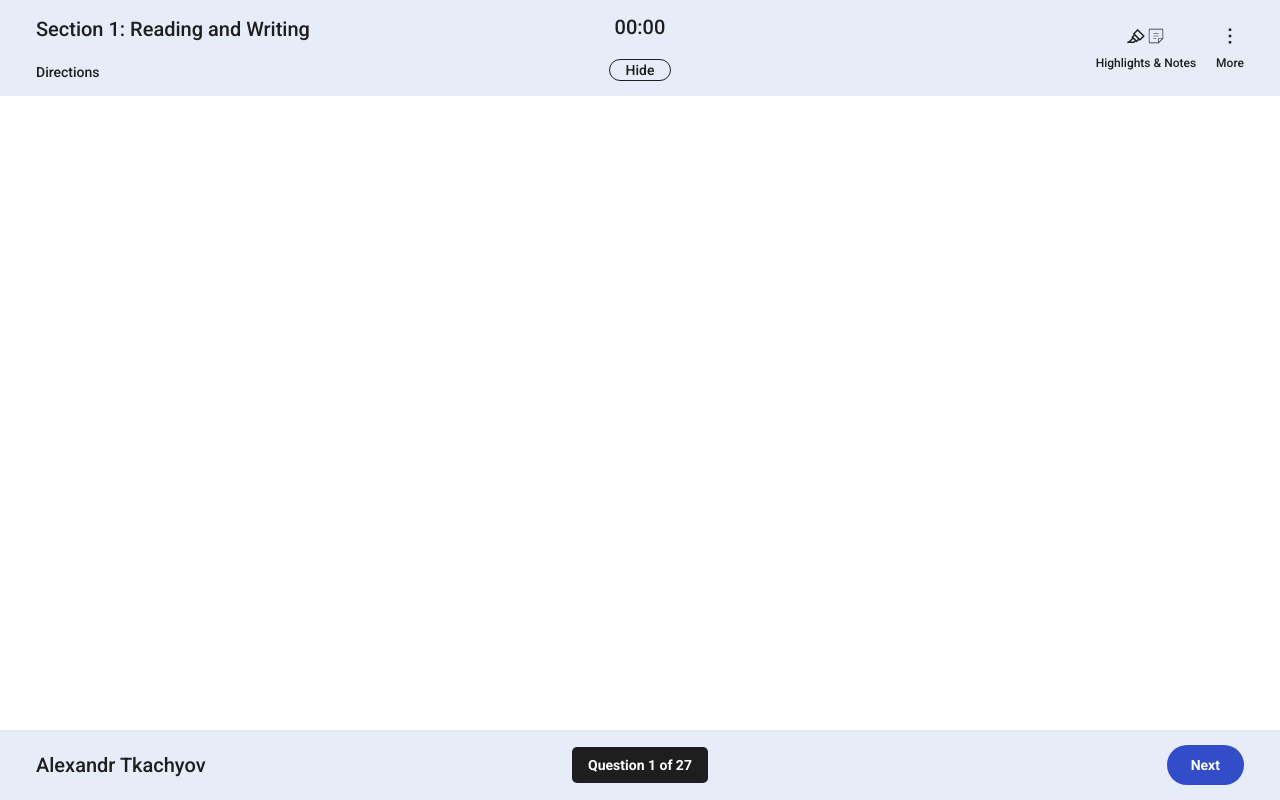
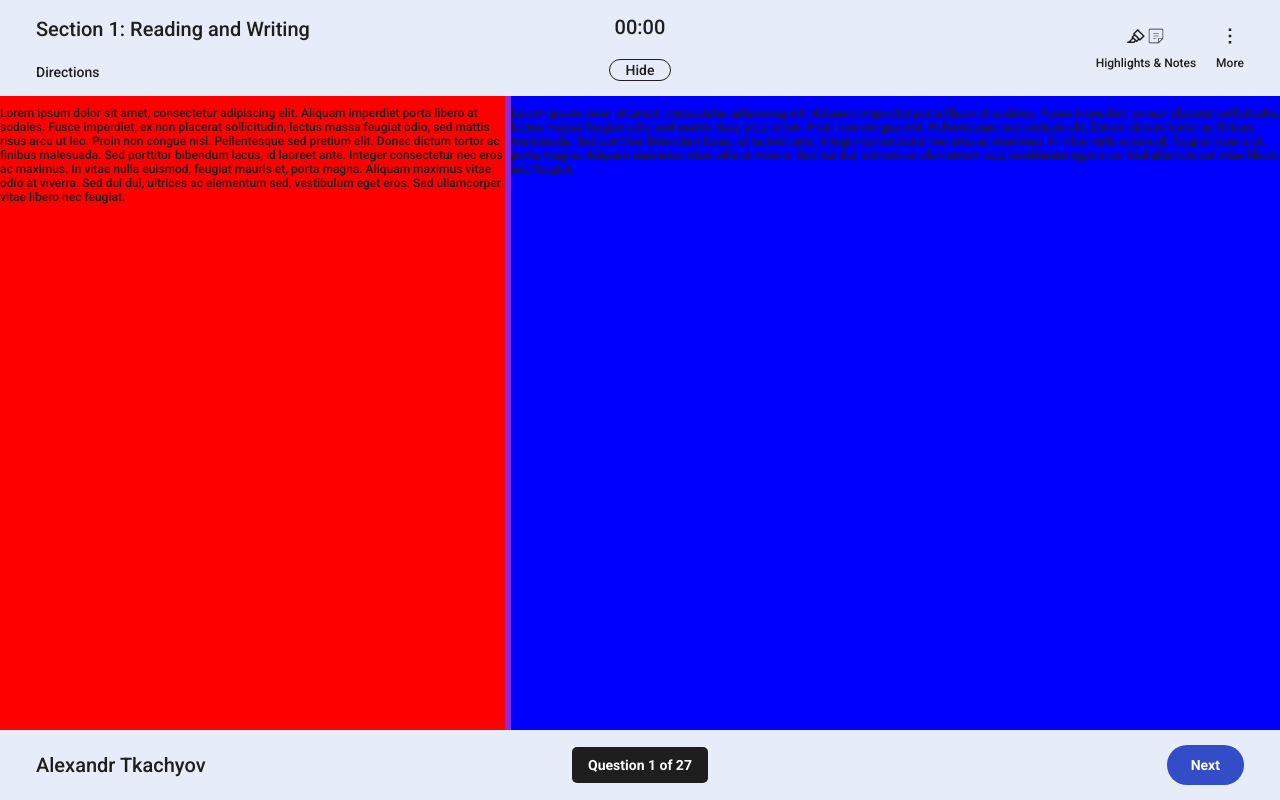
Before and after one commit to Retronn/ConceptAcademySPH, a React (Vite) app: page / in a window 1280 px wide. Built offline with nearby package versions, Linux system fonts and the light colour scheme.

Commit message:
Make resizable bar ver 1.0

```diff
--- a/src/App.jsx
+++ b/src/App.jsx
@@ -4,7 +4,7 @@ import TestFooter from "./components/testing/test-footer";
 import TestBody from "./components/testing/test-body";
 
 function App(){
-  return <div>
+  return <div className="App">
     <TestHeader/>
     <TestBody/>
     <TestFooter/>
--- a/src/components/testing/test-body.jsx
+++ b/src/components/testing/test-body.jsx
@@ -1,12 +1,19 @@
 import React from "react";
+import TestPassage from "./test-passage";
+import TestQuestion from "./test-question";
+import styles from '../../../styles/testBody.module.scss'
+
+function TestBody(){
 
 
-function TestBody(){
     return (
-        <div>
-
+        <div className={styles.testBody}>
+            <TestPassage/>
+            <TestQuestion/>
         </div>
     )
 }
 
+
+
 export default TestBody;
--- a/src/components/testing/test-passage.jsx
+++ b/src/components/testing/test-passage.jsx
@@ -0,0 +1,62 @@
+import React, {useState, useRef} from "react";
+import styles from '../../../styles/testPassage.module.scss'
+
+
+function TestPassage(){
+
+    const [passageWidth, setPassageWidth] = useState(505); // Initial width
+    const passageRef = useRef(null);
+
+    const handleResizeStart = (e) => {
+      e.preventDefault();
+
+      const startX = e.clientX;
+      const startWidth = passageRef.current.offsetWidth;
+
+      const handleResize = (event) => {
+        const widthDif = event.clientX - startX;
+        const newWidth = startWidth + widthDif;
+
+        if (newWidth > 350) {
+          passageRef.current.style.width = `${newWidth/16}rem`;
+          setPassageWidth(newWidth);
+        }
+      };
+
+      const handleResizeEnd = () => {
+        // Update the state with the final width
+        //setPassageWidth(passageRef.current.offsetWidth);
+        document.removeEventListener('mousemove', handleResize);
+        document.removeEventListener('mouseup', handleResizeEnd);
+      };
+
+      // Add event listeners
+      document.addEventListener('mousemove', handleResize);
+      document.addEventListener('mouseup', handleResizeEnd);
+    };
+
+
+    return (
+        <>
+        <div className={styles.testPassage} ref={passageRef} >
+            <div style={{width: `${passageWidth/16}rem`, maxWidth: "100%", minWidth: "100%"}}>
+                <h6>Lorem ipsum dolor sit amet, consectetur
+                    adipiscing elit. Aliquam imperdiet porta libero
+                    at sodales. Fusce imperdiet, ex non placerat sollicitudin,
+                    lectus massa feugiat odio, sed mattis risus arcu ut leo.
+                    Proin non congue nisl. Pellentesque sed pretium elit.
+                    Donec dictum tortor ac finibus malesuada. Sed porttitor
+                    bibendum lacus, id laoreet ante. Integer consectetur nec
+                    eros ac maximus. In vitae nulla euismod, feugiat mauris
+                    et, porta magna. Aliquam maximus vitae odio at viverra.
+                    Sed dui dui, ultrices ac elementum sed, vestibulum eget eros. Sed ullamcorper vitae libero nec feugiat.
+                </h6>
+            </div>
+        </div>
+        <div id={styles.resizer} onMouseDown={handleResizeStart}/>
+
+        </>
+    )
+}
+
+export default TestPassage;
--- /dev/null
+++ b/src/components/testing/test-question.jsx
@@ -0,0 +1,21 @@
+import React from "react";
+import styles from '../../../styles/testQuestion.module.scss'
+function TestQuestion(){
+    return (
+        <div className={styles.testQuestion}>
+                <h6>Lorem ipsum dolor sit amet, consectetur
+                adipiscing elit. Aliquam imperdiet porta libero
+                at sodales. Fusce imperdiet, ex non placerat sollicitudin,
+                lectus massa feugiat odio, sed mattis risus arcu ut leo.
+                Proin non congue nisl. Pellentesque sed pretium elit.
+                Donec dictum tortor ac finibus malesuada. Sed porttitor
+                bibendum lacus, id laoreet ante. Integer consectetur nec
+                eros ac maximus. In vitae nulla euismod, feugiat mauris
+                et, porta magna. Aliquam maximus vitae odio at viverra.
+                Sed dui dui, ultrices ac elementum sed, vestibulum eget eros. Sed ullamcorper vitae libero nec feugiat.
+                </h6>
+        </div>
+    )
+}
+
+export default TestQuestion;
--- a/styles/global.scss
+++ b/styles/global.scss
@@ -41,3 +41,11 @@ h6{
     font-weight: 450;
     margin-top: pxToRem(10px);
 }
+
+
+.App{
+    display: flex;
+    flex-direction: column;
+    position: relative;
+    height: 100vh;
+}
--- /dev/null
+++ b/styles/testBody.module.scss
@@ -0,0 +1,6 @@
+
+
+.testBody{
+    display: flex;
+    flex-grow: 1;
+}
--- a/styles/testFooter.module.scss
+++ b/styles/testFooter.module.scss
@@ -25,10 +25,6 @@
 
 
 .testFooter {
-
-    left:0px;
-    bottom:0px;
-    position: absolute;
     background-color: variables.$light-blue-color;
     width: 100%;
     svg{
--- /dev/null
+++ b/styles/testPassage.module.scss
@@ -0,0 +1,14 @@
+.testPassage{
+    background-color: red;
+    max-width: 66%;
+    flex-grow: 1;
+}
+
+
+#resizer{
+
+    min-width: 6px;
+    background-color: blueviolet;
+    cursor:col-resize;
+
+}
--- /dev/null
+++ b/styles/testQuestion.module.scss
@@ -0,0 +1,6 @@
+.testQuestion{
+    background-color:blue;
+    min-width: 33%;
+    max-width: 66%;
+
+}
```
